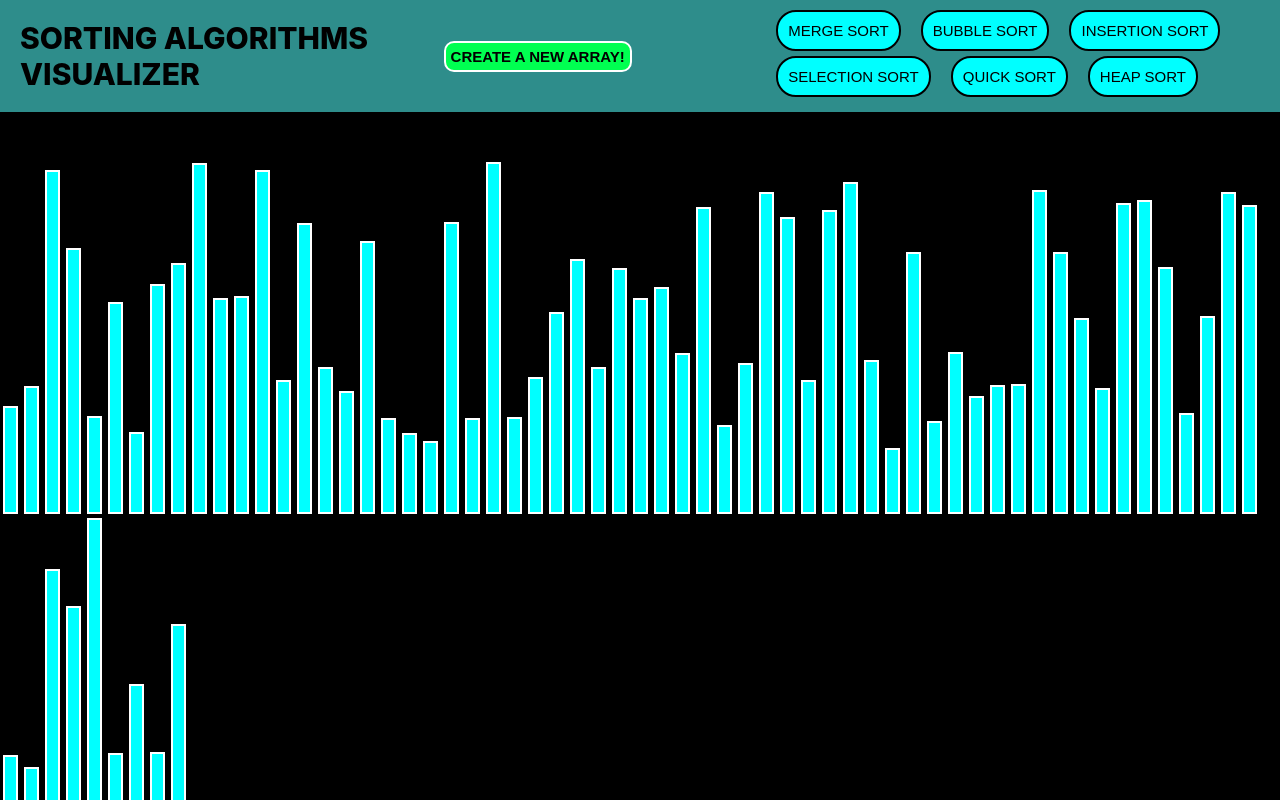
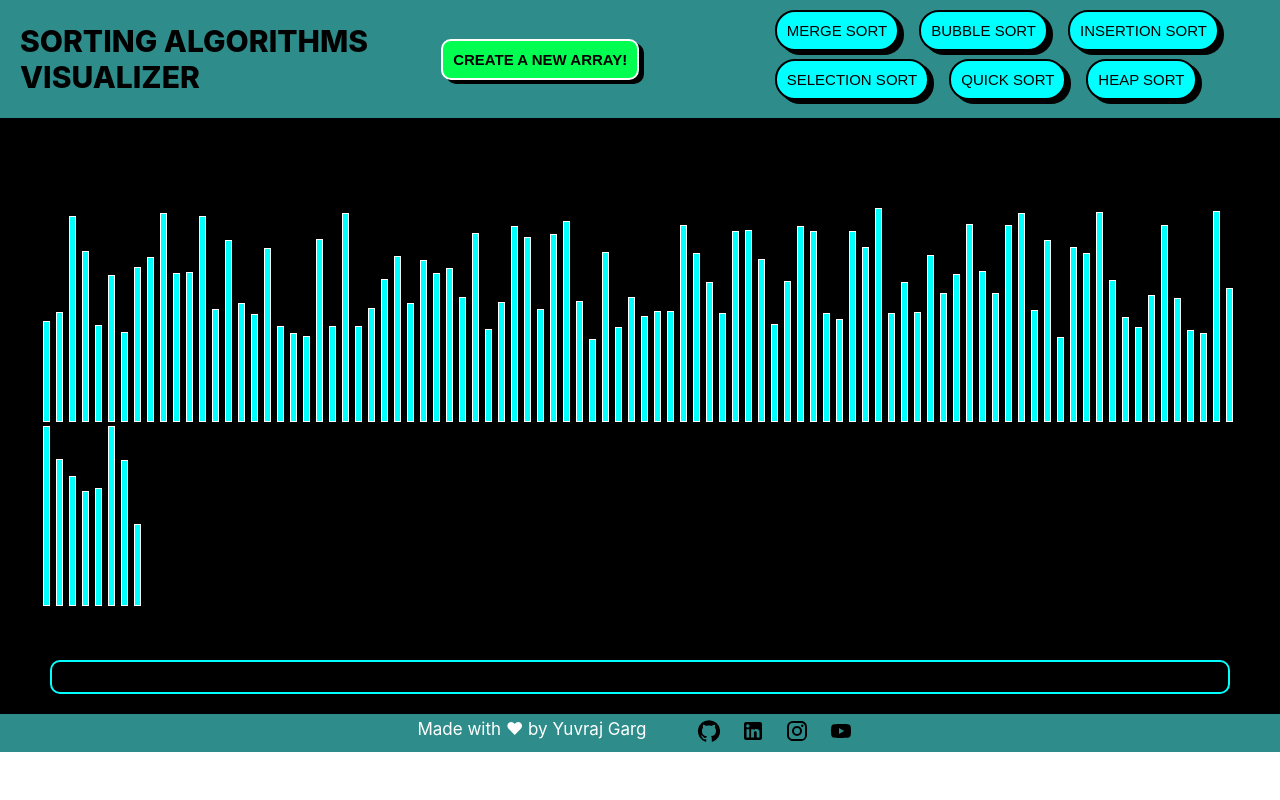
Before and after one commit to yuvrajgarg/Sorting-Algorithms-Visualizer, a React (Create React App) app: page / in a window 1280 px wide. Shown: the top 800 px of the page. Built offline with nearby package versions, Linux system fonts and the light colour scheme.

Commit message:
added some styles

```diff
--- a/src/App.css
+++ b/src/App.css
@@ -1,10 +1,11 @@
 .app {
-  background-color: #000000;
   display: flex;
   flex-direction: column;
-  justify-content: space-between;
-  height: 100vh;
+  justify-content: center;
+  /* height: 100%; */
+  min-width: 500px;
   width: 100%;
+  background-color: #000000;
 }
 .app__header {
   padding: 10px 0px;
@@ -25,25 +26,26 @@
   /* flex-direction: row ; */
 }
 .app__header__create__button{
-  flex:0.4
+  flex:0.4;
 }
 .app__header__sorting__button{
-  flex:0.6
+  flex:0.6;
 }
 .app__header__generate__button{
   background-color: #00ff51;
   text-transform: uppercase;
   margin: 0 20px;
   flex:0.4;
-  color: blackwhite;
+  color: black;
   border: 2px solid white;
   border-radius: 10px;
+  box-shadow: 5px 4px;
   font-weight:700;
   font-size: 15px;
-  padding: 5px;
+  padding: 10px;
   cursor: pointer;
 }
-.app__header__generate_button:hover{
+.app__header__generate__button:hover{
   color: white;
   background-color : black;
   border: 2px solid rgb(0, 26, 255);
@@ -51,10 +53,11 @@
 }
 .app__header__button {
   margin-right:-10px;
+  box-shadow: 5px 4px;
   text-transform: uppercase;
   background-color: aqua;
   margin: 0px 10px;
-  margin-bottom: 5px;
+  margin-bottom: 8px;
   color: black;
   border: 2px solid black;
   border-radius: 20px;
@@ -63,27 +66,29 @@
   cursor: pointer;
 }
 .app__header__button:hover {
-  transition: ease-in 0.4s;
+  transition: ease-in 0.2s;
   background-color: white;
-  border: 2.5px solid red;
+  border: 2px solid red;
   color: black;
-  font-weight:700;
 }
 .app__array__container {
   margin-top:50px;
   margin-left: auto;
   margin-right:auto;
   margin-bottom: 10px;
+  /* border: 5px dotted white; */
+  background-color: #000000;
+  height:100%;
+  padding: 40px;
+  border-radius: 10px;
 }
 .app__array__container__bar {
   margin: 0 3px;
-  width: 11px;
   display: inline-block;
   background-color: aqua;
-  border: 2px solid rgb(255, 255, 255);
 }
 #app__algo__logic{
-  font-size: 15px;
+  font-size: 17px;
   color : white;
   border: 2px solid aqua;
   border-radius : 10px;
@@ -103,7 +108,6 @@
   color : #2ed763;
   width:100%;
   content: attr(app__algo__logic);
-  position: absolute;
   top:0px;
   left: 0px;
   width: 0px;
--- a/src/App.js
+++ b/src/App.js
@@ -9,8 +9,22 @@ import { heapSort , heapSort_simple} from './HeapSort'
 import Footer from './Footer.js';
 
 var sum_delay = 0
-var delay = 0.1
-const LENGTH_OF_ARRAY = 69;
+var delay = 2.5
+// length
+// 1-10
+// 2-20
+// 3-40
+// 4-60
+// 5-80
+// 6-100
+// speed
+// 1- 500
+// 2- 200
+// 3- 50
+// 4- 10
+// 5- 2.5
+// 6- 1
+const LENGTH_OF_ARRAY = 100;
 export function color_update(array__bar,new_color){
   // console.log(array__bar)
   setTimeout(() => {
@@ -34,8 +48,10 @@ function App() {
   const generateNewArray = () => {
     const a = []
     for(let i = 0 ; i < LENGTH_OF_ARRAY ; i++){
-      a.push(getRandom(60,300));
+      let r = getRandom(Math.floor(window.innerHeight/10),Math.floor(window.innerHeight/6))
+      a.push(r);
     }
+    console.log(window.innerWidth)
     setArray(a);
     updateArrayBarsColor();
     updateAlgoLogic("");
@@ -46,7 +62,7 @@ function App() {
   function updateArrayBarsColor(){
     const Bars = document.getElementsByClassName("app__array__container__bar")
     for( let i = 0 ; i < array.length ; i++ ){
-      Bars[i].style.backgroundColor = 'aqua'
+        Bars[i].style.backgroundColor = 'aqua'
     }
   }
   const testSortingAlgo = () => {
@@ -165,7 +181,7 @@ function App() {
             <div
               className="app__array__container__bar"
               key={idx}
-              style={{height:`${val}px`}}
+              style={{height:`${val}px`, width:`${Math.floor(window.innerWidth/Math.floor(2.5*LENGTH_OF_ARRAY))}px`, border: `${Math.floor(window.innerWidth/(10*LENGTH_OF_ARRAY))}px solid rgb(255, 255, 255)`}}
             >
             </div>
           ))}
--- a/src/Footer.css
+++ b/src/Footer.css
@@ -1,15 +1,12 @@
 .footer{
-    width:100%;
     background-color:#2e8d8b;
     display:flex;
     justify-content: center;
-    padding: 10px;
-    place-items:center;
-    width:100%;
+    padding: 5px;
 }
 .footer__text{
     color:white;
-    font-size: 15px;
+    font-size: 17px;
     margin-right:40px;
 }
 .footer__icon {
```
